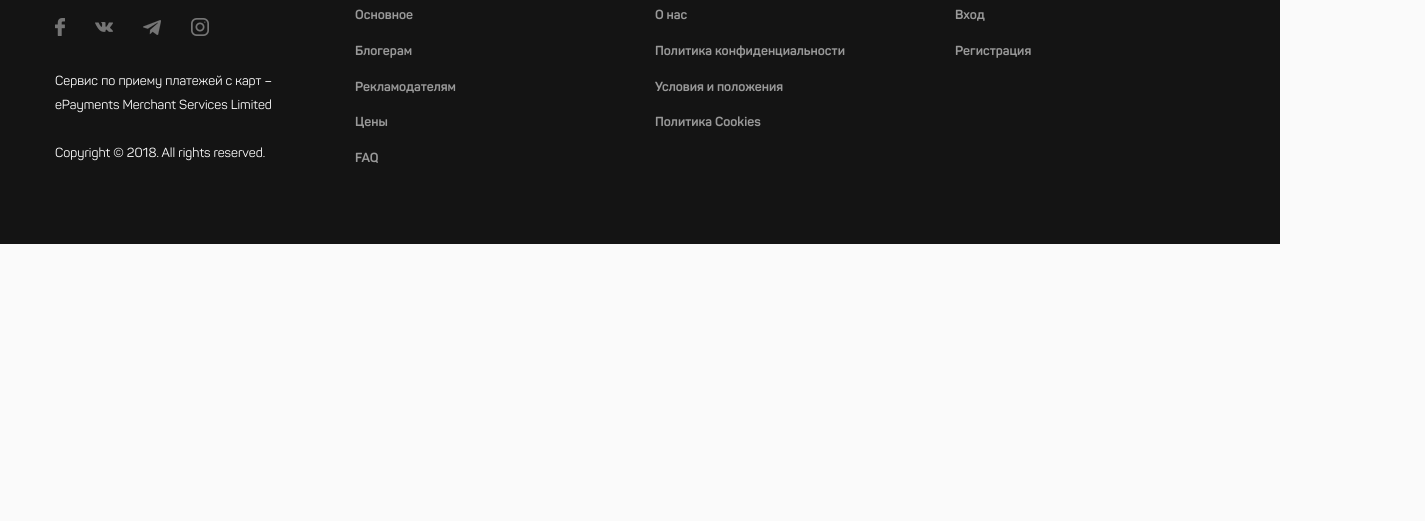
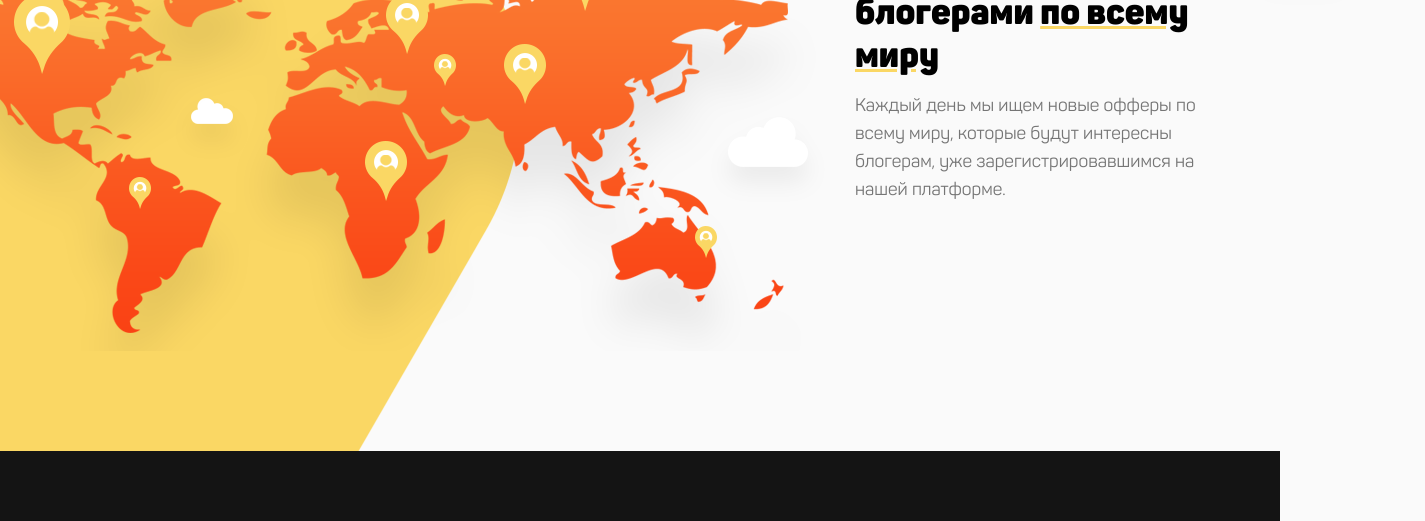
Before and after one commit to Margaret89/easy-leads, a website: page public/main.html in a window 1280 px wide. Shown: the part 1597-2118 px from the top of the page, 1425 px wide, since content can reach past the window. Before the commit the page ends 1841 px from the top, so only its background shows below. Drawn offline with Linux system fonts and the light colour scheme.

Commit message:
geography

```diff
--- /dev/null
+++ b/app/sass/components/_geography.scss
@@ -0,0 +1,41 @@
+/*-------------- geography -----------------*/
+.geography{
+	margin-top: 110px;
+
+	&__img{margin-left: -212px;}
+
+	&__content{
+		position: relative;
+		padding-top: 55px;
+	}
+
+	&__content::after{
+		content: '';
+		display: inline-block;
+		width: 178px;
+		height: 111px;
+		background: url(#{$path-img}/clouds.png) no-repeat center;
+		position: absolute;
+		top: 0;
+		right: -200px;
+	}
+
+	&__head{
+		@include font(normal, 900, 2.25rem, 1.17, $color-text);
+	}
+
+	&__head-line{
+		color: $color-yellow;
+		text-decoration: underline;
+
+		span{
+			color: $color-text;
+			text-decoration: none;
+		}
+	}
+
+	&__text{
+		@include font(normal, normal, 1.125rem, 1.56, $color-grey);
+		margin-top: 15px;
+	}
+}
--- a/app/sass/main.scss
+++ b/app/sass/main.scss
@@ -17,3 +17,4 @@
 @import 'components/top-block';
 @import 'components/success';
 @import 'components/steps';
+@import 'components/geography';
--- a/public/main.html
+++ b/public/main.html
@@ -191,6 +191,26 @@
 						</div>
 					</div>
 				</div>
+
+				<div class="geography">
+					<div class="container">
+						<div class="row">
+							<div class="col-8">
+								<div class="geography__img">
+									<img src="img/map.png" alt="">
+								</div>
+							</div>
+
+							<div class="col-4">
+								<div class="geography__content">
+									<div class="geography__head">Мы работаем с блогерами <span class="geography__head-line"><span>по всему миру</span></span></div>
+
+									<div class="geography__text">Каждый день мы ищем новые офферы по всему миру, которые будут интересны блогерам, уже зарегистрировавшимся на нашей платформе.</div>
+								</div>
+							</div>
+						</div>
+					</div>
+				</div>
 			</main>
 			<footer class="footer">
 				<div class="container">
```
Also changed, not shown: app/template/content/main.html (+20 -0 lines), public/css/main.css, public/img/clouds.png (added), public/img/map.png (added).
